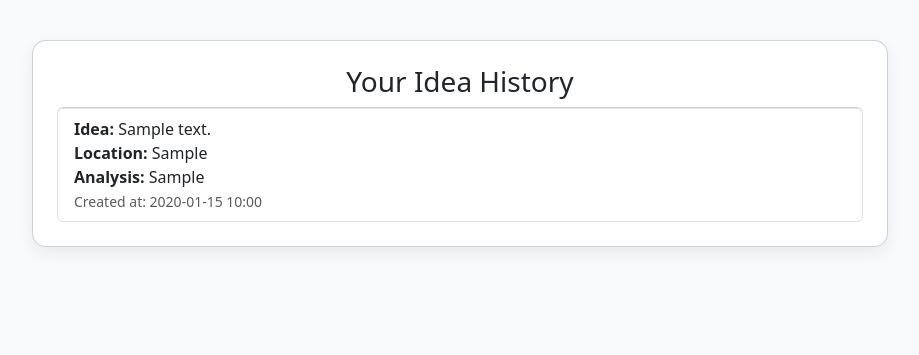
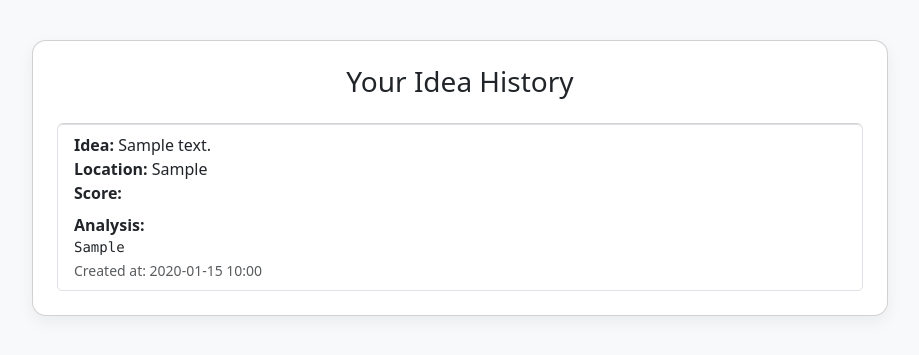
Before and after one commit to kasturimo/IdeaScanner, a Flask app: page /history in a window 1280 px wide. Shown: the part 56-411 px from the top of the page, without its empty margins (180-1099 px from the left). Run offline with Flask 3, Linux system fonts and the light colour scheme; the visitor is signed in with stand-in values (Sample User, id 1); tables that the repository leaves empty hold one stand-in row (values such as "Sample post").

Commit message:
Update history.html

```diff
--- a/templates/history.html
+++ b/templates/history.html
@@ -3,13 +3,14 @@
 <div class="card p-4">
   <h3 class="text-center">Your Idea History</h3>
   {% if ideas %}
-    <ul class="list-group">
+    <ul class="list-group mt-3">
       {% for idea in ideas %}
       <li class="list-group-item">
-        <strong>Idea:</strong> {{ idea.idea_text }} <br>
-        <strong>Location:</strong> {{ idea.location if idea.location else "Not specified" }} <br>
-        <strong>Analysis:</strong> {{ idea.analysis }} <br>
-        <small class="text-muted">Created at: {{ idea.created_at.strftime('%Y-%m-%d %H:%M') }}</small>
+        <div><strong>Idea:</strong> {{ idea.idea_text }}</div>
+        <div><strong>Location:</strong> {{ idea.location or "Not specified" }}</div>
+        <div><strong>Score:</strong> {{ idea.score if idea.score is not none else "N/A" }}</div>
+        <div class="mt-2"><strong>Analysis:</strong><br><pre style="white-space: pre-wrap; margin:0;">{{ idea.analysis }}</pre></div>
+        <div><small class="text-muted">Created at: {{ idea.created_at.strftime('%Y-%m-%d %H:%M') }}</small></div>
       </li>
       {% endfor %}
     </ul>
```
